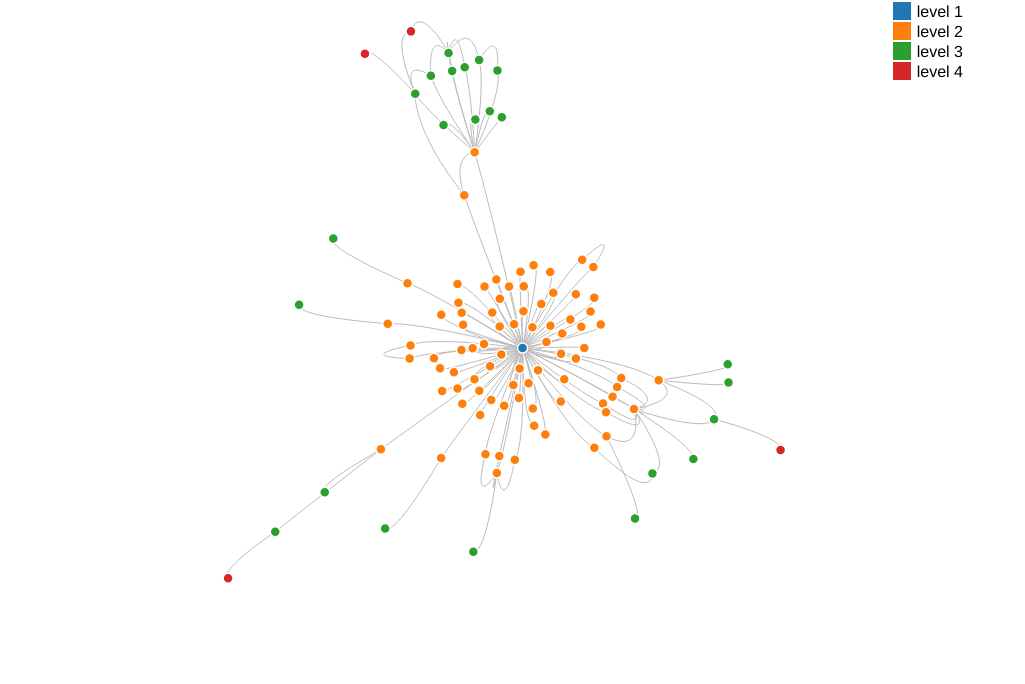
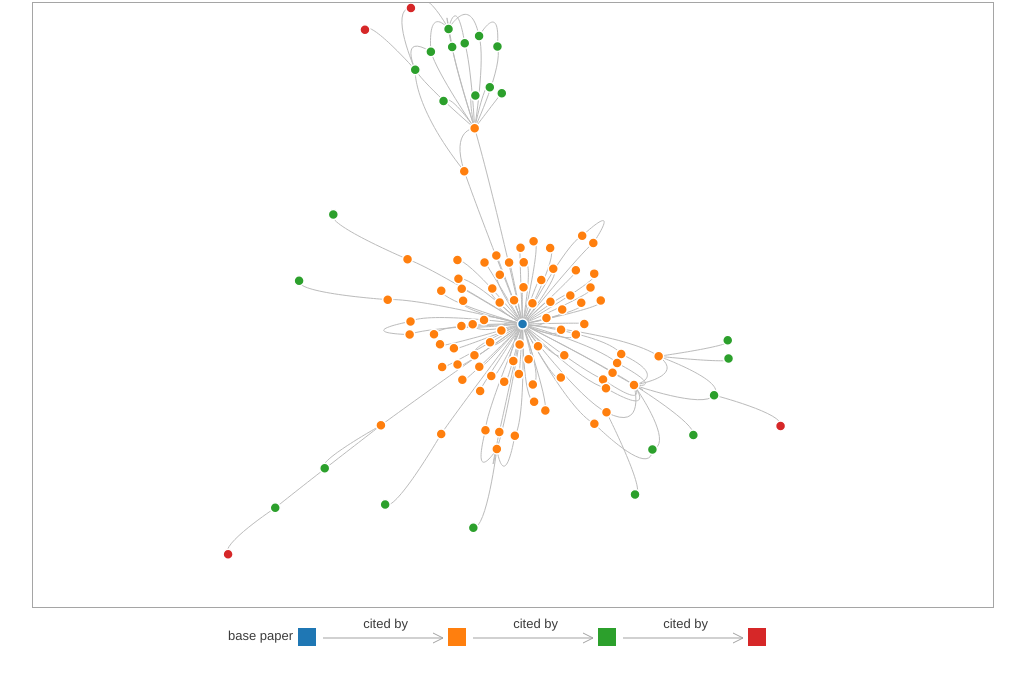
Before and after one commit to AngShiYa/cs3219-d3, a plain HTML site: page 4-forcegraph.html in a window 1280 px wide. Shown: the part 66-750 px from the top of the page, without its empty margins (127-1152 px from the left). Drawn offline with Linux system fonts and the light colour scheme.

Commit message:
Add legend for force graph

```diff
--- a/4-forcegraph.html
+++ b/4-forcegraph.html
@@ -15,6 +15,18 @@
 	    #forcegraph {
             width: 960px;
             margin: auto;
+            border: solid 1px;
+            border-color: #a5a5a5;
+        }
+
+        #legendarea {
+            width: 960px;
+            margin: auto;
+        }
+
+        .legend text {
+        	font-size: 13px;
+        	fill: #3c3c3c;
         }
 
     	.node {
@@ -23,10 +35,11 @@
 		}
 
 		.node:hover {
-  			stroke-width: 3px;
-  			r: 10px;
-  			-webkit-transition: r 0.5s; /* Safari */
-    		transition: r 0.5s;
+			stroke: #ffcc5c;
+  			stroke-width: 2px;
+  			r: 7px;
+  			-webkit-transition: r 0.2s; /* Safari */
+    		transition: r 0.2s;
 		}
 
 		.link {
@@ -69,11 +82,12 @@
 	  		<h2>Citation Network</h2>
 	  	</div>
 	    <div id="forcegraph"></div>
+	    <div id="legendarea"></div>
 	</div>
     <script src="d3.v4.min.js"></script>
     <script src="d3.tip.js"></script>
     <script>
-    var width = 960, height = 650, radius = 5;
+    var width = 960, height = 600, radius = 5;
 
     var svg = d3.select("#forcegraph").append("svg")
     	.attr("width", width)
@@ -83,7 +97,7 @@
         .attr('class', 'd3-tip')
         .offset([-10, 0])
         .html(function(d) {
-            return "<div><span>Title:</span> <span style='color:white'>" + d.title + "</span></div>" + "<div><span>Year:</span> <span style='color:white'>" + d.year + "</span></div>" + "<div><span>Level:</span> <span style='color:white'>" + d.group + "</span></div>";
+            return "<div><span>Title:</span> <span style='color:white'>" + d.title + "</span></div>" + "<div><span>Author:</span> <span style='color:white'>" + d.authors + "</span></div>" + "<div><span>Year of publication:</span> <span style='color:white'>" + d.year + "</span></div>";
     })
 
     svg.call(tip);
@@ -146,24 +160,38 @@
 	          	.on("drag", dragged)
 	          	.on("end", dragended));
 
-	    var legend = svg.selectAll(".legend")
+	    var svg2 = d3.select("#legendarea").append("svg")
+    		.attr("width", 960)
+	    	.attr("height", 50);
+
+	    var legend = svg2.selectAll(".legend")
     		.data(color.domain())
     		.enter().append("g")
     		.attr("class", "legend")
-    		.attr("transform", function(d, i) { return "translate(0," + i * 20 + ")"; });
+    		.attr("transform", function(d, i) { return "translate(" +(i * 150) + ", 0)"; });
 
 		legend.append("rect")
-		    .attr("x", width - 100)
+			.attr("x", 265)
+		    .attr("y", 20)
 	    	.attr("width", 18)
 	    	.attr("height", 18)
 	    	.style("fill", color);
 
+	    legend.append("path")
+	    	.attr("d", "M140 30 l120 0 l0 0 l-10 -5 m10 5 l-10 5")
+	    	.style("fill", "none")
+	    	.style("stroke", function(d) {
+	    		if (d == 1) return "none"; else return "#a3a3a3"; });
+
 		legend.append("text")
-	    	.attr("x", width - 30)
-	    	.attr("y", 9)
+	    	.attr("x", function(d) {
+	    		if (d == 1) return 260; else return 225; })
+	    	.attr("y", function(d) {
+	    		if (d == 1) return 27; else return 15; })
 	    	.attr("dy", ".35em")
 	    	.style("text-anchor", "end")
-	    	.text(function(d) { return "level " + d; });
+	    	.text(function(d) {
+	    		if (d == 1) return "base paper"; else return "cited by"; });
 
 	  	//add zoom capabilities
 		var zoom_handler = d3.zoom()
```
